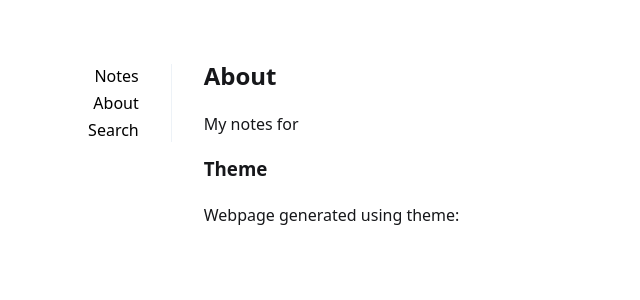
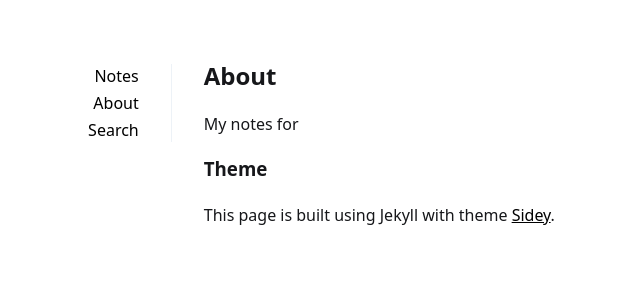
Before and after one commit to acneyouth1996/notes, a Jekyll site: the page built from _pages/about.md, in a window 1280 px wide. Shown: the top 300 px of the page, without its empty margins (149-789 px from the left). Built offline with Jekyll 4.4.1, drawn with Linux system fonts in a browser that asks for light colours.

Commit message:
delete other stuff

```diff
--- a/_pages/about.md
+++ b/_pages/about.md
@@ -6,4 +6,4 @@ title: About
 My notes for
 
 ### Theme
-Webpage generated using theme:
+This page is built using Jekyll with theme [Sidey](https://github.com/ronv/sidey/issues?q=is%3Aissue+is%3Aclosed).
```
